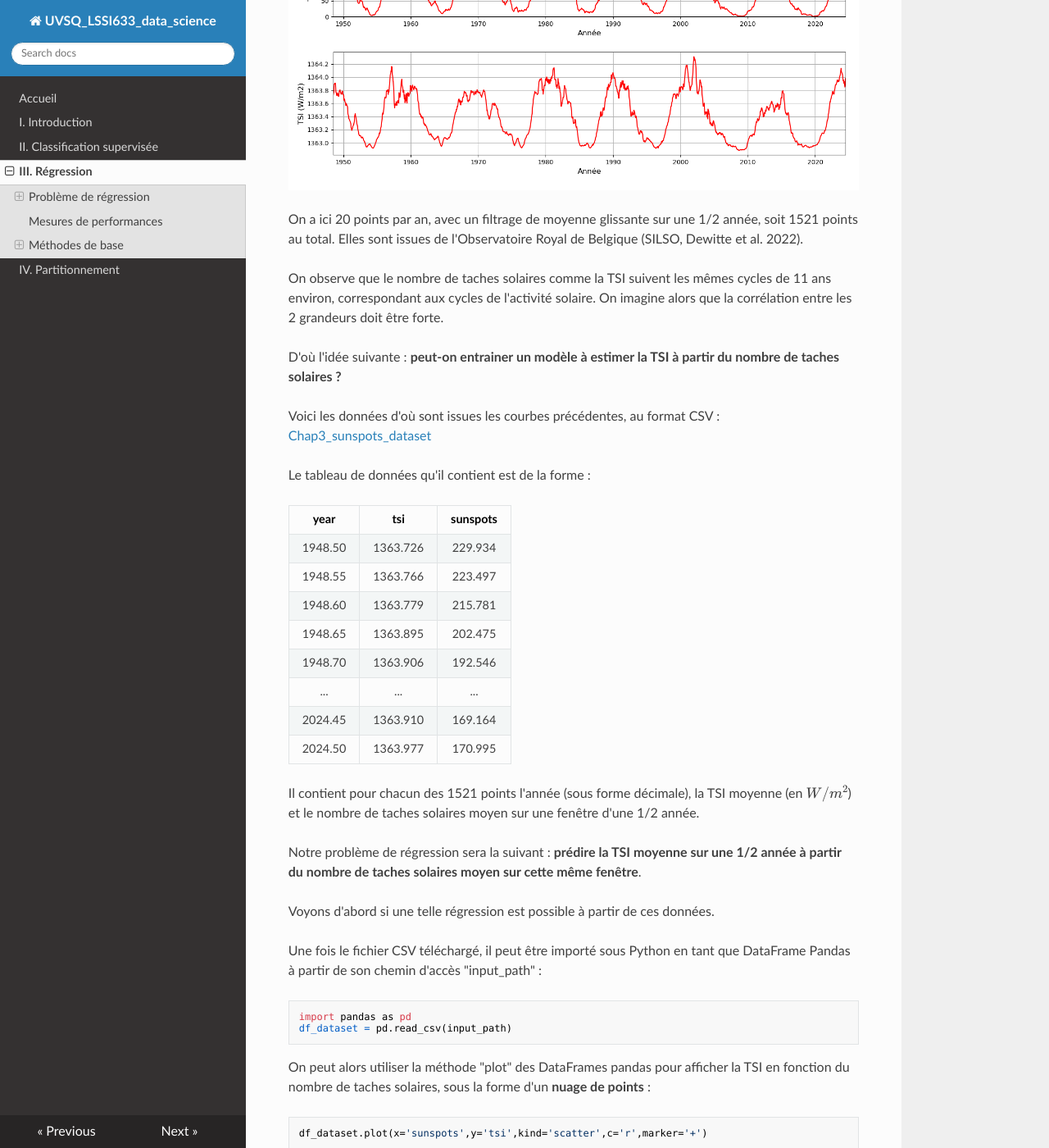
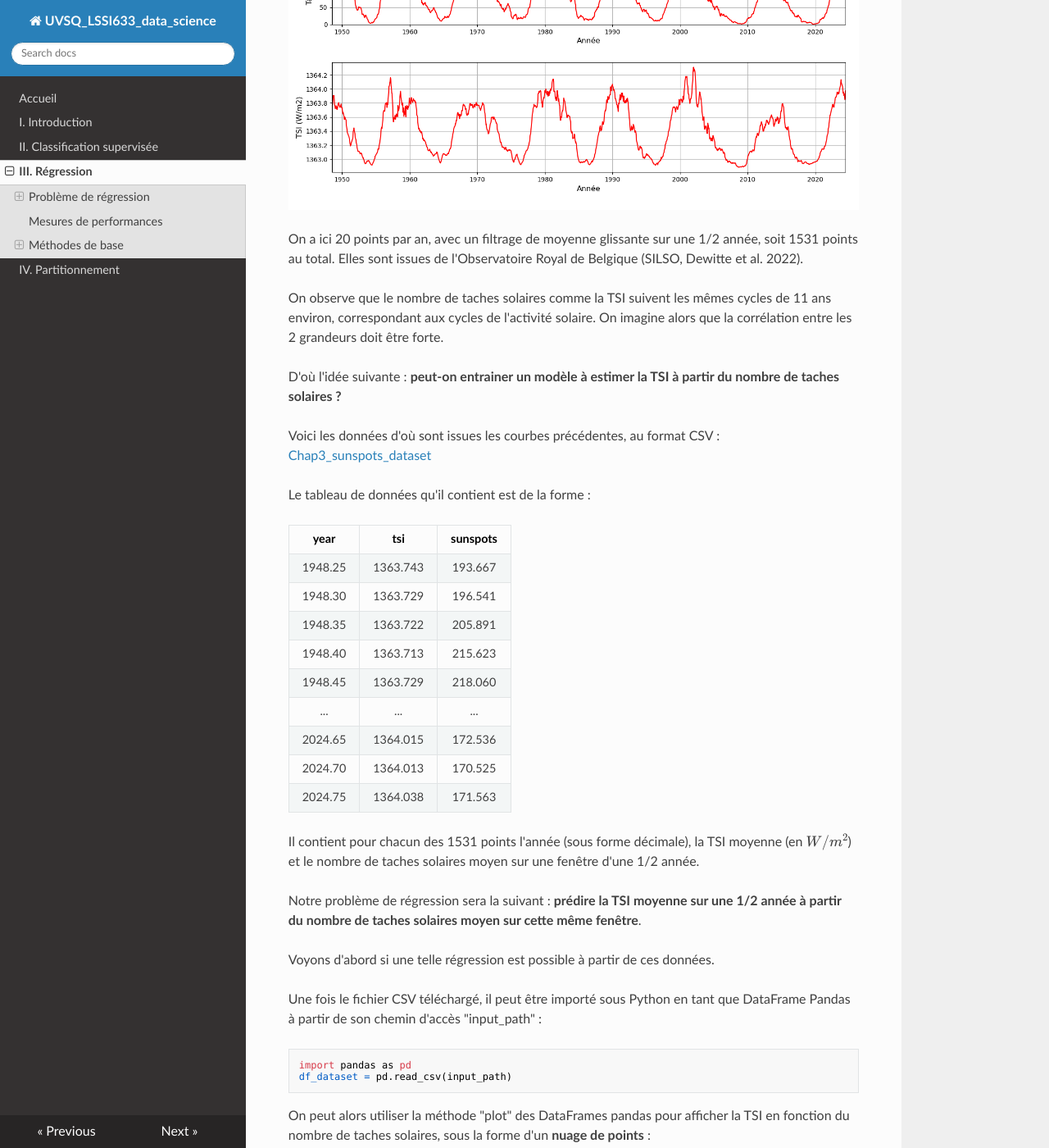
Before and after one commit to NicOudart/UVSQ_LSSI633_data_science, an MkDocs documentation site: the page built from docs/Chap3_Regression.md, in a window 1280 px wide and 1400 px high, scrolled down 1133 px. Shown: the whole window at 82% size. Built offline with MkDocs 1.6.1, drawn with Linux system fonts in a browser that asks for light colours; nearby versions of some CDN libraries; some of the changed text lies outside the part shown.

Commit message:
-Improvement of the dataset in Chapter 3.

```diff
--- a/docs/Chap3_Regression.md
+++ b/docs/Chap3_Regression.md
@@ -29,7 +29,7 @@ Voici l'évolution du nombre de taches solaires et du TSI depuis 1948 jusqu'à 2
 
 ![Taches solaires et TSI en fonction de l'année](img/Chap3_exemple_taches_solaires_tsi_annees.png)
 
-On a ici 20 points par an, avec un filtrage de moyenne glissante sur une 1/2 année, soit 1521 points au total.
+On a ici 20 points par an, avec un filtrage de moyenne glissante sur une 1/2 année, soit 1531 points au total.
 Elles sont issues de l'Observatoire Royal de Belgique (SILSO, Dewitte et al. 2022).
 
 On observe que le nombre de taches solaires comme la TSI suivent les mêmes cycles de 11 ans environ, correspondant aux cycles de l'activité solaire.
@@ -43,16 +43,17 @@ Le tableau de données qu'il contient est de la forme :
 
 |year   |tsi     |sunspots|
 |:-----:|:------:|:------:|
-|1948.50|1363.726|229.934 |
-|1948.55|1363.766|223.497 |
-|1948.60|1363.779|215.781 |
-|1948.65|1363.895|202.475 |
-|1948.70|1363.906|192.546 |
+|1948.25|1363.743|193.667 |
+|1948.30|1363.729|196.541 |
+|1948.35|1363.722|205.891 |
+|1948.40|1363.713|215.623 |
+|1948.45|1363.729|218.060 |
 |...    |...     |...     |
-|2024.45|1363.910|169.164 |
-|2024.50|1363.977|170.995 |
+|2024.65|1364.015|172.536 |
+|2024.70|1364.013|170.525 |
+|2024.75|1364.038|171.563 |
 
-Il contient pour chacun des 1521 points l'année (sous forme décimale), la TSI moyenne (en $W/m^2$) et le nombre de taches solaires moyen sur une fenêtre d'une 1/2 année.
+Il contient pour chacun des 1531 points l'année (sous forme décimale), la TSI moyenne (en $W/m^2$) et le nombre de taches solaires moyen sur une fenêtre d'une 1/2 année.
 
 Notre problème de régression sera la suivant : **prédire la TSI moyenne sur une 1/2 année à partir du nombre de taches solaires moyen sur cette même fenêtre**.
 
```
Also changed, not shown: other parts of docs/Chap3_Regression.md (+1 -1 lines), docs/img/Chap3_exemple_taches_solaires_tsi.png, docs/img/Chap3_exemple_taches_solaires_tsi_annees.png, 1 other file.
